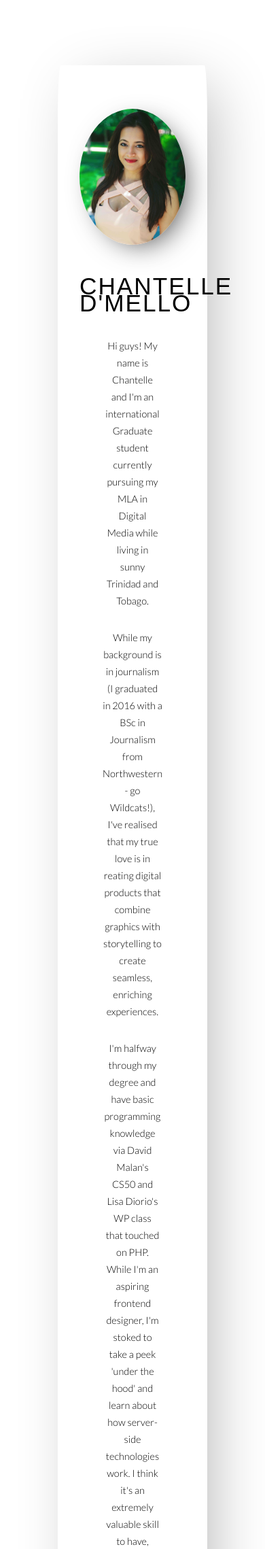
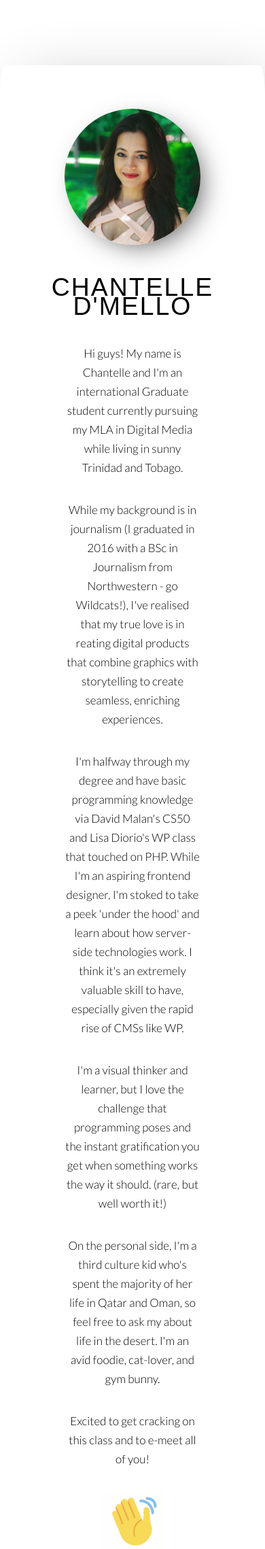
Before and after one commit to chantelledmello/e2, a PHP site: page / in a window 390 px wide. Shown: the top 2278 px of the page at 68% size. Run offline with PHP 8.4, Linux system fonts and the light colour scheme; some web fonts are replaced.

Commit message:
Added CSS media queries

```diff
--- a/p1/css/styles.css
+++ b/p1/css/styles.css
@@ -39,7 +39,7 @@ div > div > img:first-of-type {
 
 h1 {
   margin-top: 3rem;
-  font-size: 2.2rem;
+  font-size: 2.2em;
   letter-spacing: 2px;
   font-family: 'Darker Grotesque', sans-serif;
   font-weight: 200;
@@ -48,6 +48,7 @@ h1 {
 }
 
 p {
+  width: 100%;
   padding: 0 7rem;
 }
 
@@ -59,3 +60,30 @@ img:last-child {
   width: 50px;
   height: auto;
 }
+
+@media (max-width: 1024px) {
+  section > div {
+    width: 60%;
+  }
+
+  p {
+    padding: 0 4rem;
+  }
+
+  img:last-child {
+    width: 60px;
+  }
+}
+
+@media (max-width: 780px) {
+  section > div {
+    width: 100%;
+    font-size: 17px;
+    line-height: 28px;
+  }
+
+  img:last-child {
+    width: 90px;
+  }
+
+}
--- a/p1/index.php
+++ b/p1/index.php
@@ -8,6 +8,7 @@
   <title>DGMD E-2 Project 1</title>
   <meta name="description" content="Proof of concept for Git and Server setup">
   <meta name="author" content="Chantelle D'mello">
+  <meta name="viewport" content="width=device-width, initial-scale=1">
 
   <!-- Styles
   –––––––––––––––––––––––––––––––––––––––––––––––––– -->
```
